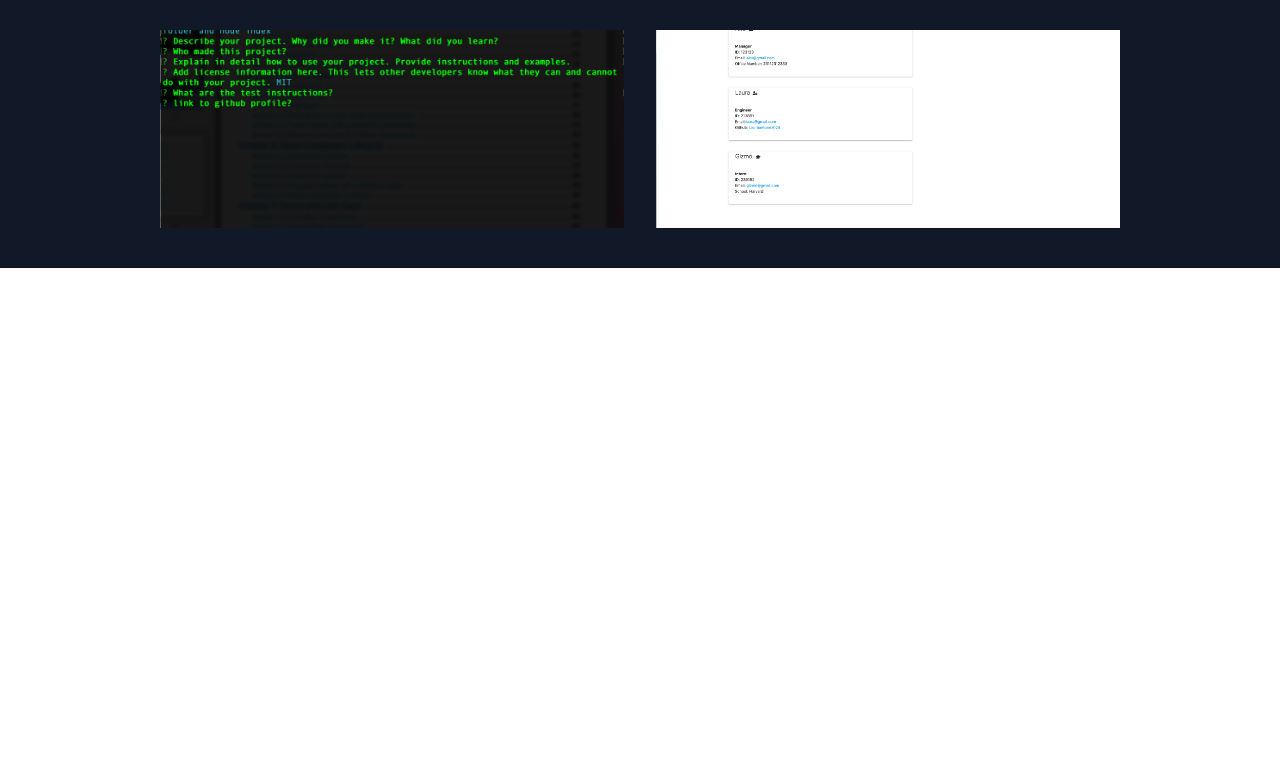
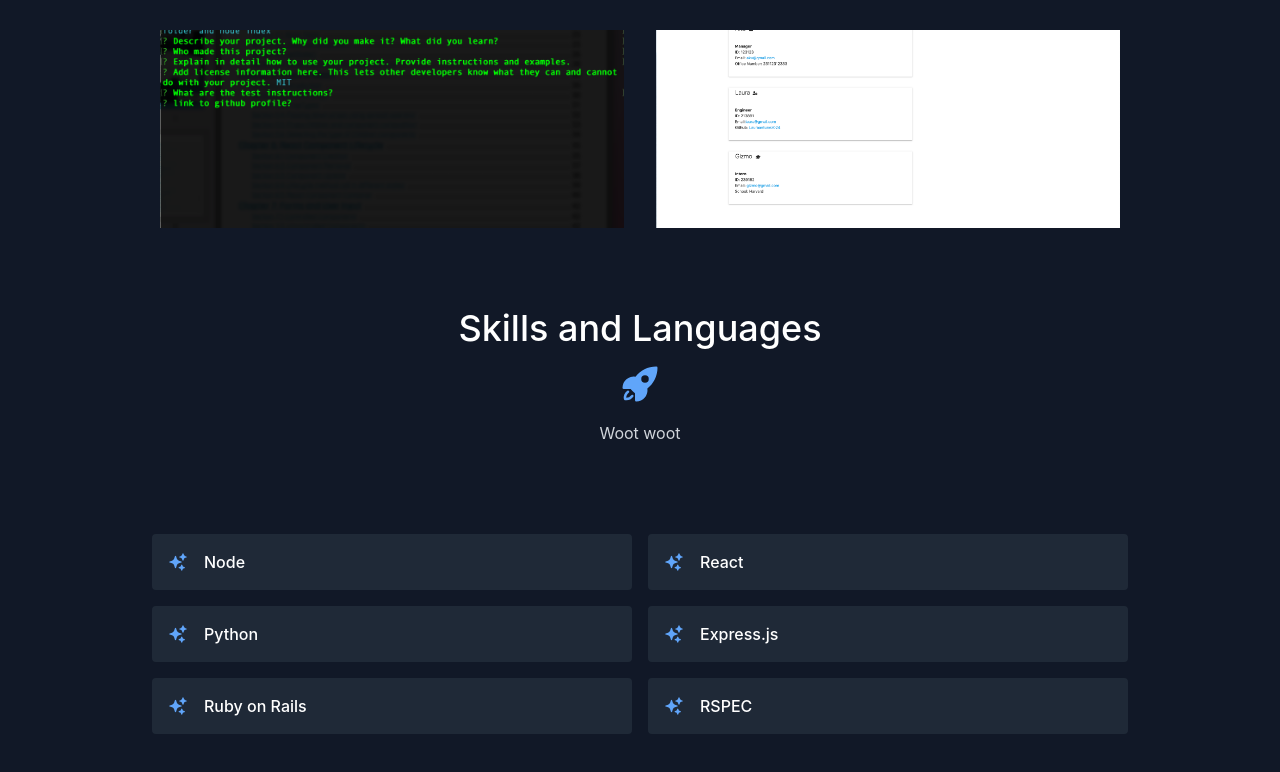
Before and after one commit to lauraantunez024/portfolio_2.1, a React (Create React App) app: page / in a window 1280 px wide. Shown: the part 1164-1936 px from the top of the page. Before the commit the page ends 1432 px from the top, so only its background shows below. Built offline with nearby package versions, Linux system fonts and the light colour scheme.

Commit message:
added skills component and added data for testimonial component

```diff
--- a/src/components/Skills.js
+++ b/src/components/Skills.js
@@ -1,3 +1,36 @@
+import React from 'react';
+import { skills } from '../data';
+import { CpuChipIcon, RocketLaunchIcon, SparklesIcon, LightBulbIcon } from '@heroicons/react/24/solid'
+
+
 export default function Skills() {
+    return (
+        <section id='skills'>
+            <div className='container px-5 py-10 mx-auto'>
+                <div className='text-center mb-20'>
+                    <h1 className='sm:text-4xl text-3xl font-medium title-font text-white mb-4'>
+                        Skills and Languages
+                    </h1>
+                    <RocketLaunchIcon className=' w-10 inline-block mb-4 text-blue-400 '/>
+                    <p className='text-base leading-relaxed xl:w-2/4 lg:w-3/4 mx-auto'>
+                        Woot woot
+                    </p>
+                </div>
+                <div className='flex flex-wrap lg:w-4/5 sm:mx-auto sm:mb-2 -mx-2'>
+                    {skills.map((skill) => (
+                        <div key={skill} className='p-2 sm:w-1/2 w-full'>
+                            <div className='bg-gray-800 rounded flex p-4 h-full items-center'>
+                                <SparklesIcon className='text-blue-400 w-5 h-5 flex-shrink-0 mr-4'/>
+                                <span className='title-font font-medium text-white'>
+                                    {skill}
+                                </span>
+                            </div>
+                        </div>
+                    ))}
+                </div>
+            </div>
+        </section>
+    )
+
 
 }
--- a/src/data.js
+++ b/src/data.js
@@ -58,3 +58,10 @@ export const projects = [
       altAttribute: "team builder app",
     },
   ];
+
+
+  export const skills = ['Node', 'React', 'Python', 'Express.js', 'Ruby on Rails', 'RSPEC'];
+
+
+  export const testimonials = [ './jacob_rec.png'
+  ]
```
Also changed, not shown: public/jacob_rec.png (added).
